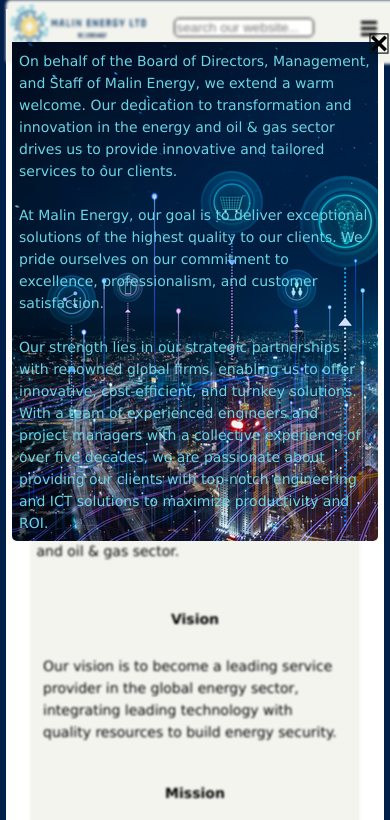
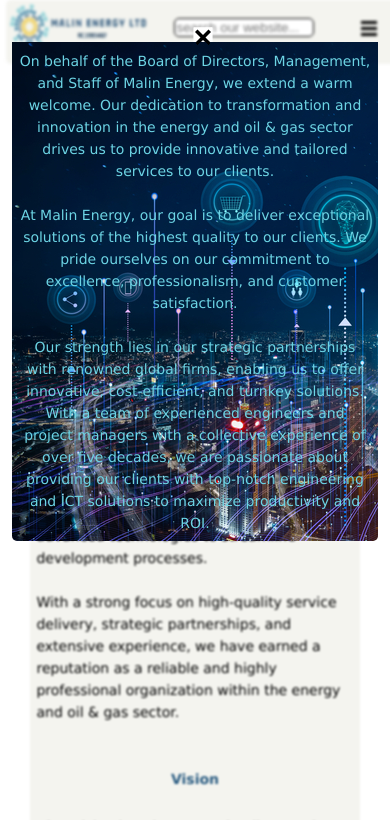
Before and after one commit to elayomohammed/malinenergy, a plain HTML site: page index.html in a window 390 px wide. Both pictures are taken after a click on the button "Read Our Management's Welcome Message". Shown: the top 820 px of the page. Drawn offline with Linux system fonts and the light colour scheme.

Commit message:
more optimazation

```diff
--- a/index.html
+++ b/index.html
@@ -62,8 +62,10 @@
                     <p id="short-welcome-note">
                         Welcome to Malin Energy,
                         Your Preferred Service Provider in the Energy Industry...<br />
+                        <img id="welcome-img" alt="malinenergy" src="./resources/dependancies/welcome-img.png" />
                         <button id="view-welcome-msg">Read Our Management's Welcome Message</button>
                     </p>
+
                     <div id="welcomeMsg-container">
                         <img id="msg-close-menu" alt="" src="./resources/dependancies/icon-close-menu.svg">
                         <p id="welcomeMsg" class="primary-paragraph">
@@ -258,13 +260,13 @@
                         </p>
                         <address class="service-item">
                                 <div class="contact-info">
-                                    <a href="tel:+2348123970256"><img class="contact-icon" alt="" src="../Malinenergy/resources/dependancies/phone-icon.svg" /></a>
+                                    <a href="tel:+2348123970256"><img class="contact-icon" alt="" src="../Malinenergy/resources/dependancies/phone-icon.png" /></a>
                                 </div>
                                 <div class="contact-info">
-                                    <a href="mailto:contact@malinenergy.com"><img class="contact-icon" alt="" src="../Malinenergy/resources/dependancies/email-icon.svg" /></a>
+                                    <a href="mailto:contact@malinenergy.com"><img class="contact-icon" alt="" src="../Malinenergy/resources/dependancies/email-icon.png" /></a>
                                 </div>
                                 <div class="contact-info">
-                                    <img class="contact-icon" alt="" src="../Malinenergy/resources/dependancies/location-icon.svg" />
+                                    <img class="contact-icon" alt="" src="../Malinenergy/resources/dependancies/location-icon.png" />
                                 </div>
                         </address>
                         <p id="location-icon-note">No 14, Zaire Crescent Maitama, Abuja</p>
--- a/resources/styles/index.css
+++ b/resources/styles/index.css
@@ -10,7 +10,7 @@
 body{
     width: 98%;
     padding: 0%;
-    background-color: #00204a;
+    background-color: #ffffff;
     font-family: 'Lucida Grande', 'Lucida Sans', Arial, sans-serif;
     line-height: 25px;
     font-size: 15px;
@@ -71,15 +71,16 @@ a {
     height: 50%;
 }
 .nav-list-item a {
-    color: #041522;
+    color: #2a5c82;
 }
 .nav-list-item a:hover {
     color: #ffffff;
     text-decoration: underline;
 }
 .nav-list-item:hover {
-    background-color: #2a5c82;
+    background-color: #e9d25a;
     border-radius: 5px;
+    color: #000000;
 }
 
 /* home nav drop-down list */
@@ -123,21 +124,26 @@ a {
 }
 /* welcome message section */
 #welcomeMsg-top-container {
-    width: 90%;
+    width: 92%;
     margin: auto;
     position: relative;
     margin-top: 2.5%;
     background-color: #ffffff;
     border-radius: 5px;
+    text-align: center;
+}
+#welcome-img {
+    width: 100%;
+    mix-blend-mode: hard-light;
 }
 #short-welcome-note {
-    padding: 2%;
-    width: 90%;
+    width: 100%;
     margin: auto;
     text-align: left;
     height: auto;
     margin-top: 2%;
     text-align: center;
+    border-radius: 5px;
 }
 #welcomeMsg-container {
     width: 94%;
@@ -155,11 +161,12 @@ a {
     margin: 0px;
     padding: 0px;
     position: absolute;
-    left: 99%;
+    left: 50%;
     top: -2.5%;
-    border: solid #131516 0.5px;
+    border: solid #ffffff 0.5px;
     scale: 1.2;
     mix-blend-mode: darken;
+    background-color: #ffffff;
 }
 
 #close-menu,#msg-close-menu:hover {
@@ -173,6 +180,8 @@ a {
     background-color: #2a5c82;
     height: 25px;
     color: #ffffff;
+    position: relative;
+    top: -55px;
 }
 #view-welcome-msg:hover {
     scale: 1.1;
@@ -190,7 +199,7 @@ a {
 .primary-header{
     text-align: center;
     padding: 2% 0% 2% 0%;
-    color: #000000;
+    color: #2a5c82;
 }
 
 /* about, vision and mission section */
@@ -203,7 +212,7 @@ a {
 }
 #aboutVisionMission-top-container {
     padding-bottom: 6px;
-    margin-top: 16px;
+    margin-top: -25px;
 }
 #about-container {
     width: 97%;
@@ -251,6 +260,7 @@ a {
 #experience-note, #team-note, #team-note, .team-item, #contact-note {
     text-align: center;
 }
+
 #service-title, #experience-title {
     margin: 0px;
 }
@@ -269,6 +279,9 @@ a {
     width: 97%;
     margin: auto;
     border-radius: 5px;
+}
+.team-item {
+    padding: 0px 10px 0px 10px;
 }
 
 .experience-and-team-container {
@@ -485,17 +498,20 @@ address {
     /* welcome message section */
     #short-welcome-note {
         padding-top: 33px;
-        height: 60px;
+        height: fit-content;
         border-radius: 5px;
     }
-    #msg-close-menu {
-        left: 98%;
-        top: -1.5%;
+    #view-welcome-msg {
+        top: -43px;
     }
+
     /* about section */
     #visionMission-container {
         display: flex;
         flex-direction: column;
+    }
+    #aboutVisionMission-top-container {
+        margin-top: -14px;
     }
 
     /* services sections */
```
Also changed, not shown: resources/dependancies/email-icon.png (added), resources/dependancies/email-icon.svg (deleted), resources/dependancies/location-icon.png (added), resources/dependancies/location-icon.svg (deleted), resources/dependancies/phone-icon.png (added), resources/dependancies/phone-icon.svg (deleted), resources/dependancies/welcome-img.png (added).
